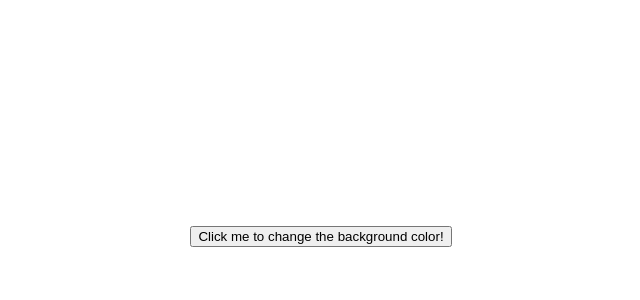
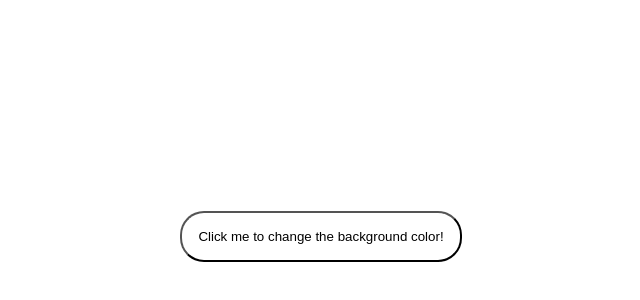
Before and after one commit to try6biscuits/RandomColor, a plain HTML site: page index.html in a window 1280 px wide. Shown: the part 172-472 px from the top of the page, without its empty margins (319-959 px from the left). Drawn offline with Linux system fonts and the light colour scheme.

Commit message:
add button style

```diff
--- a/style.css
+++ b/style.css
@@ -2,5 +2,11 @@
     display: flex;
     justify-content: center;
     align-items: center;
-    height: 100vh
+    height: 100vh;
 }
+
+#btn {
+    border-radius: 24px;
+    padding: 16px;
+    background-color: white;
+}
```
